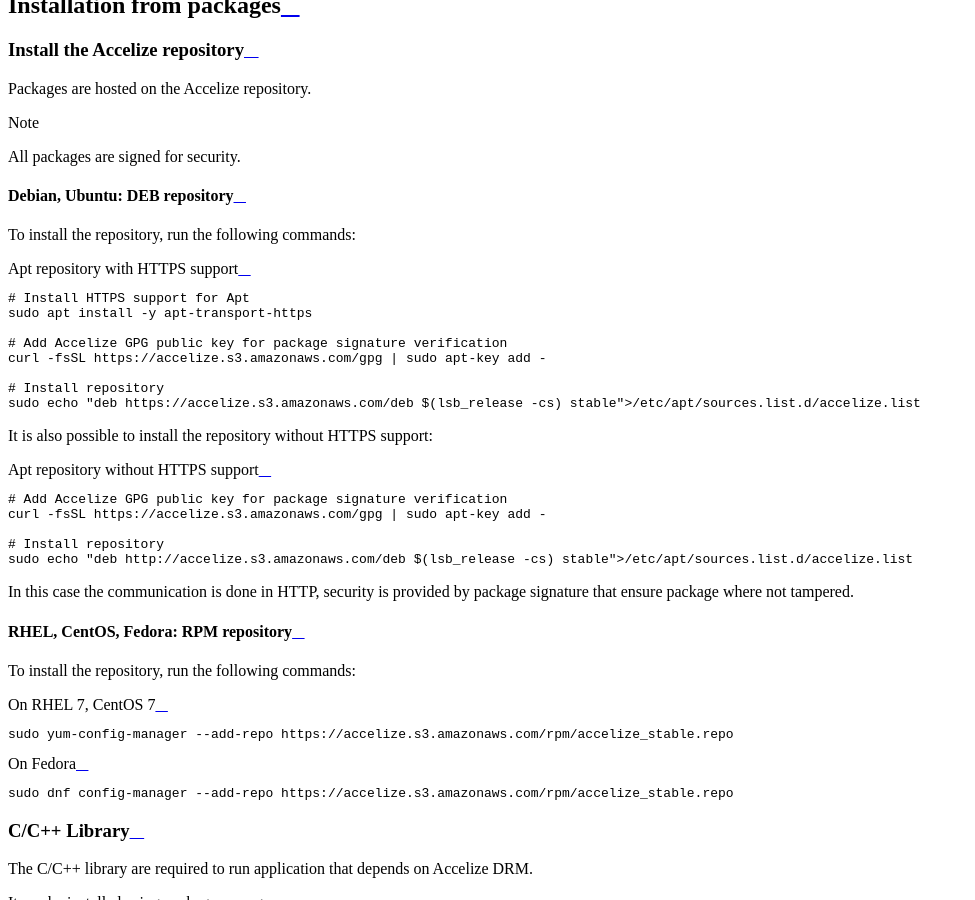
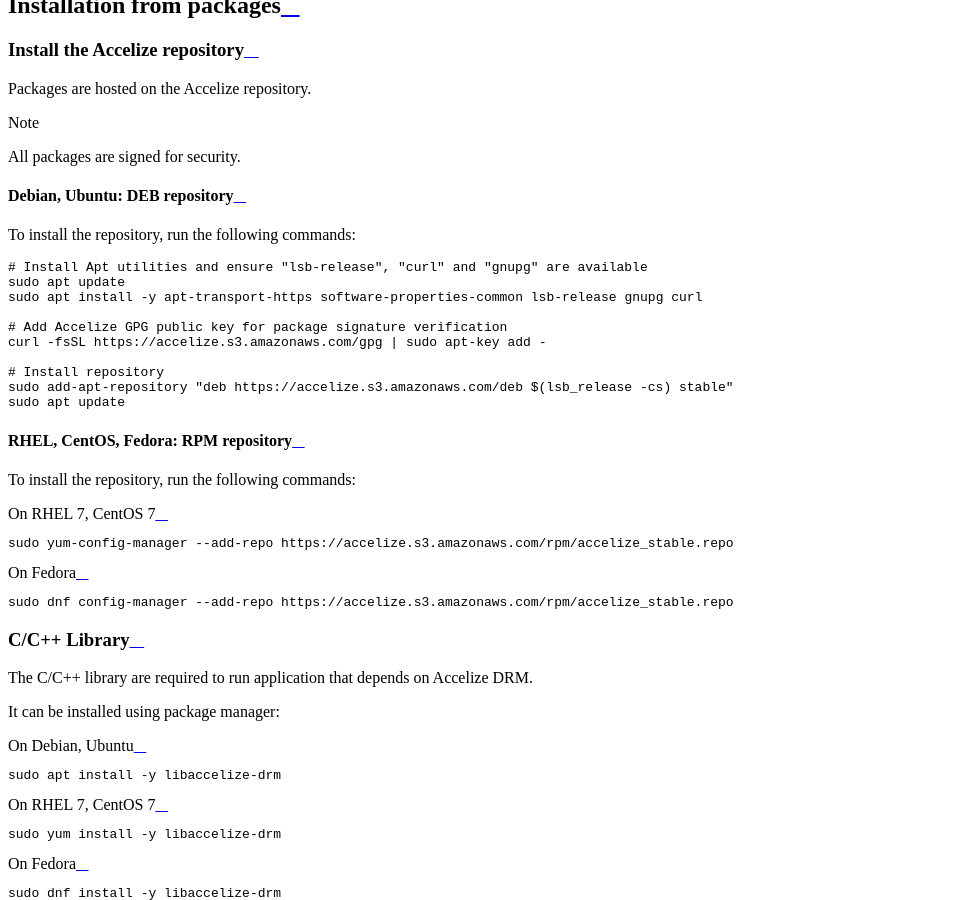
Before and after one commit to Accelize/drm, a Sphinx documentation site: the page built from doc/drm_library_installation.rst, in a window 1280 px wide and 900 px high, scrolled down 1835 px. Shown: the whole window, without its empty margins (0-975 px from the left). Built offline with Sphinx 7.4.7 and the Read the Docs theme 2.0.0, drawn with Linux system fonts in a browser that asks for light colours.

Commit message:
Doc: Fix deb repository install.

```diff
--- a/doc/drm_library_installation.rst
+++ b/doc/drm_library_installation.rst
@@ -46,30 +46,17 @@ Debian, Ubuntu: DEB repository
 To install the repository, run the following commands:
 
 .. code-block:: bash
-    :caption: Apt repository with HTTPS support
 
-    # Install HTTPS support for Apt
-    sudo apt install -y apt-transport-https
+    # Install Apt utilities and ensure "lsb-release", "curl" and "gnupg" are available
+    sudo apt update
+    sudo apt install -y apt-transport-https software-properties-common lsb-release gnupg curl
 
     # Add Accelize GPG public key for package signature verification
     curl -fsSL https://accelize.s3.amazonaws.com/gpg | sudo apt-key add -
 
     # Install repository
-    sudo echo "deb https://accelize.s3.amazonaws.com/deb $(lsb_release -cs) stable">/etc/apt/sources.list.d/accelize.list
-
-It is also possible to install the repository without HTTPS support:
-
-.. code-block:: bash
-    :caption: Apt repository without HTTPS support
-
-    # Add Accelize GPG public key for package signature verification
-    curl -fsSL https://accelize.s3.amazonaws.com/gpg | sudo apt-key add -
-
-    # Install repository
-    sudo echo "deb http://accelize.s3.amazonaws.com/deb $(lsb_release -cs) stable">/etc/apt/sources.list.d/accelize.list
-
-In this case the communication is done in HTTP, security is provided by package
-signature that ensure package where not tampered.
+    sudo add-apt-repository "deb https://accelize.s3.amazonaws.com/deb $(lsb_release -cs) stable"
+    sudo apt update
 
 RHEL, CentOS, Fedora: RPM repository
 ^^^^^^^^^^^^^^^^^^^^^^^^^^^^^^^^^^^^
```
